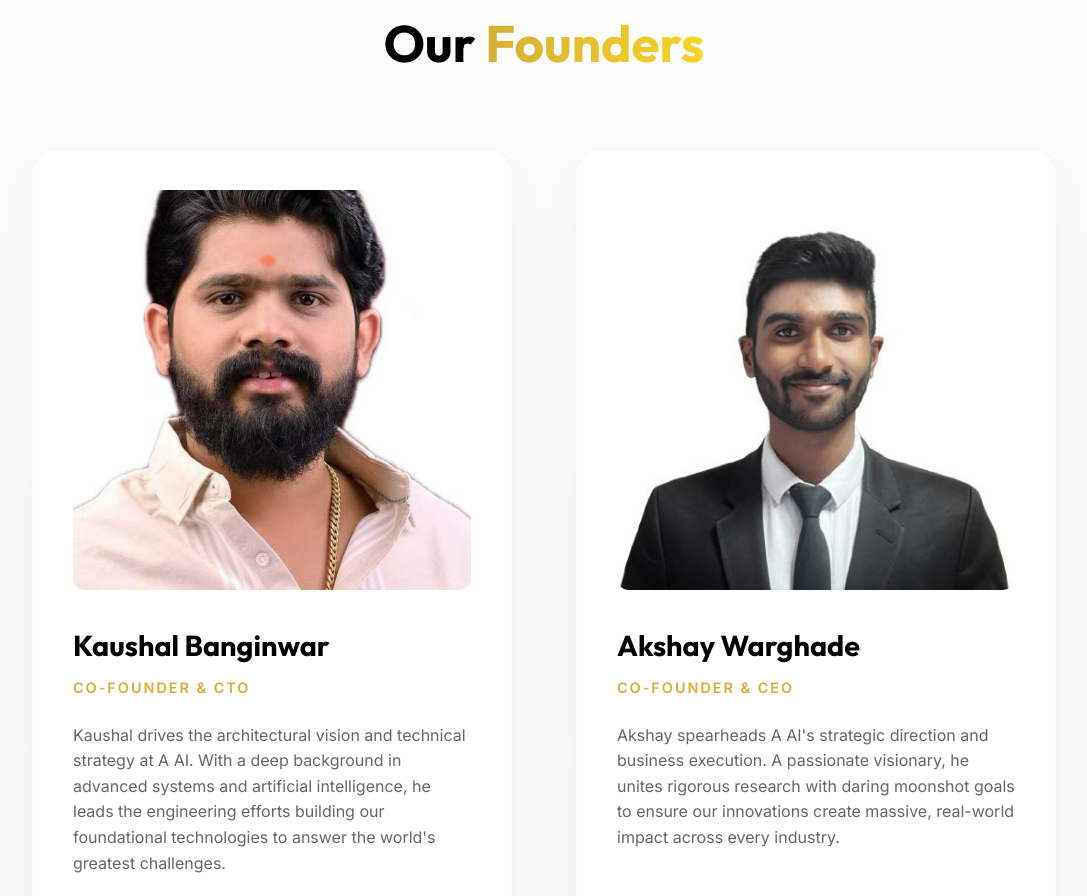
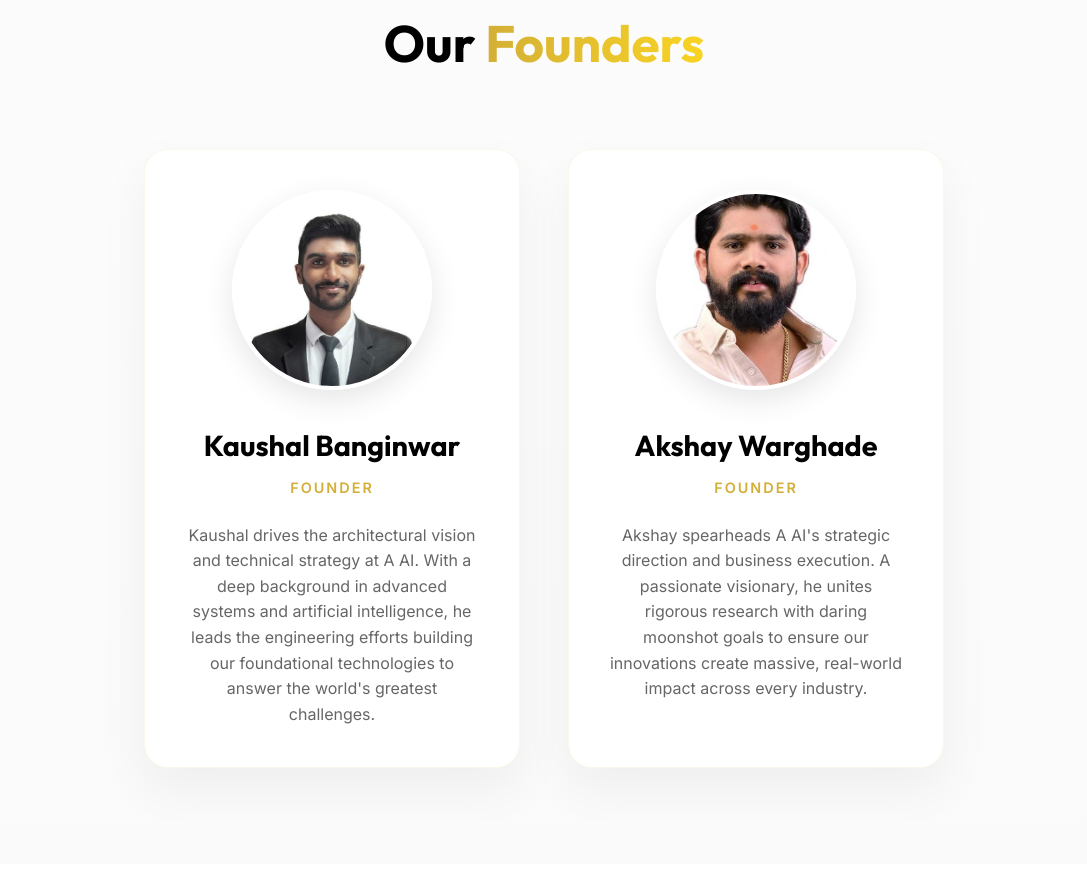
Before and after one commit to bizleap1/A-AI-, a website built with Vite: page company.html in a window 1280 px wide. Shown: the part 1635-2531 px from the top of the page, without its empty margins (96-1183 px from the left). Built offline with nearby package versions, Linux system fonts and the light colour scheme.

Commit message:
Update founder images to circular frames in company.html

```diff
--- a/company.html
+++ b/company.html
@@ -65,24 +65,24 @@
                     <h2 class="premium-title" style="font-size: clamp(2.5rem, 4vw, 3.5rem);">Our <span style="background: linear-gradient(90deg, var(--gold), #f9d423); -webkit-background-clip: text; background-clip: text; -webkit-text-fill-color: transparent;">Founders</span></h2>
                 </div>
 
-                <div style="display: grid; grid-template-columns: repeat(auto-fit, minmax(300px, 1fr)); gap: 4rem;">
+                <div style="display: grid; grid-template-columns: repeat(auto-fit, minmax(280px, 1fr)); gap: 3rem; max-width: 800px; margin: 0 auto;">
                     <!-- Kaushal -->
-                    <div class="glass-card" style="box-shadow: 0 20px 50px rgba(0,0,0,0.05); text-align: left; background: #fff; display: flex; flex-direction: column;">
-                        <div style="width: 100%; height: 400px; border-radius: 12px; overflow: hidden; margin-bottom: 2rem;">
-                            <img src="assets/IMG_2049.JPG.jpeg" alt="Kaushal Banginwar" style="width: 100%; height: 100%; object-fit: cover; filter: grayscale(10%); transition: all 0.5s;" onmouseover="this.style.filter='grayscale(0) scale(1.05)';" onmouseout="this.style.filter='grayscale(10%) scale(1)';">
+                    <div class="glass-card" style="box-shadow: 0 20px 50px rgba(0,0,0,0.05); text-align: center; background: #fff; display: flex; flex-direction: column; align-items: center;">
+                        <div style="width: 200px; aspect-ratio: 1/1; border-radius: 50%; overflow: hidden; margin-bottom: 2rem; border: 4px solid #fff; box-shadow: 0 10px 30px rgba(0,0,0,0.1);">
+                            <img src="assets/IMG_5607.JPG.jpeg" alt="Kaushal Banginwar" style="width: 100%; height: 100%; object-fit: cover; filter: grayscale(10%); transition: all 0.5s;" onmouseover="this.style.filter='grayscale(0) scale(1.05)';" onmouseout="this.style.filter='grayscale(10%) scale(1)';">
                         </div>
                         <h3 style="font-size: 1.8rem; margin-bottom: 0.5rem; font-family: var(--font-heading);">Kaushal Banginwar</h3>
-                        <p style="color: var(--gold); font-size: 0.9rem; font-weight: 600; letter-spacing: 2px; margin-bottom: 1.5rem;">CO-FOUNDER & CTO</p>
+                        <p style="color: var(--gold); font-size: 0.9rem; font-weight: 600; letter-spacing: 2px; margin-bottom: 1.5rem;">FOUNDER</p>
                         <p style="color: #666; font-size: 1rem; line-height: 1.6; flex: 1;">Kaushal drives the architectural vision and technical strategy at A AI. With a deep background in advanced systems and artificial intelligence, he leads the engineering efforts building our foundational technologies to answer the world's greatest challenges.</p>
                     </div>
 
                     <!-- Akshay -->
-                    <div class="glass-card" style="box-shadow: 0 20px 50px rgba(0,0,0,0.05); text-align: left; background: #fff; display: flex; flex-direction: column;">
-                        <div style="width: 100%; height: 400px; border-radius: 12px; overflow: hidden; margin-bottom: 2rem;">
-                            <img src="assets/IMG_5607.JPG.jpeg" alt="Akshay Warghade" style="width: 100%; height: 100%; object-fit: cover; filter: grayscale(10%); transition: all 0.5s;" onmouseover="this.style.filter='grayscale(0) scale(1.05)';" onmouseout="this.style.filter='grayscale(10%) scale(1)';">
+                    <div class="glass-card" style="box-shadow: 0 20px 50px rgba(0,0,0,0.05); text-align: center; background: #fff; display: flex; flex-direction: column; align-items: center;">
+                        <div style="width: 200px; aspect-ratio: 1/1; border-radius: 50%; overflow: hidden; margin-bottom: 2rem; border: 4px solid #fff; box-shadow: 0 10px 30px rgba(0,0,0,0.1);">
+                            <img src="assets/IMG_2049.JPG.jpeg" alt="Akshay Warghade" style="width: 100%; height: 100%; object-fit: cover; filter: grayscale(10%); transition: all 0.5s;" onmouseover="this.style.filter='grayscale(0) scale(1.05)';" onmouseout="this.style.filter='grayscale(10%) scale(1)';">
                         </div>
                         <h3 style="font-size: 1.8rem; margin-bottom: 0.5rem; font-family: var(--font-heading);">Akshay Warghade</h3>
-                        <p style="color: var(--gold); font-size: 0.9rem; font-weight: 600; letter-spacing: 2px; margin-bottom: 1.5rem;">CO-FOUNDER & CEO</p>
+                        <p style="color: var(--gold); font-size: 0.9rem; font-weight: 600; letter-spacing: 2px; margin-bottom: 1.5rem;">FOUNDER</p>
                         <p style="color: #666; font-size: 1rem; line-height: 1.6; flex: 1;">Akshay spearheads A AI's strategic direction and business execution. A passionate visionary, he unites rigorous research with daring moonshot goals to ensure our innovations create massive, real-world impact across every industry.</p>
                     </div>
                 </div>
```
